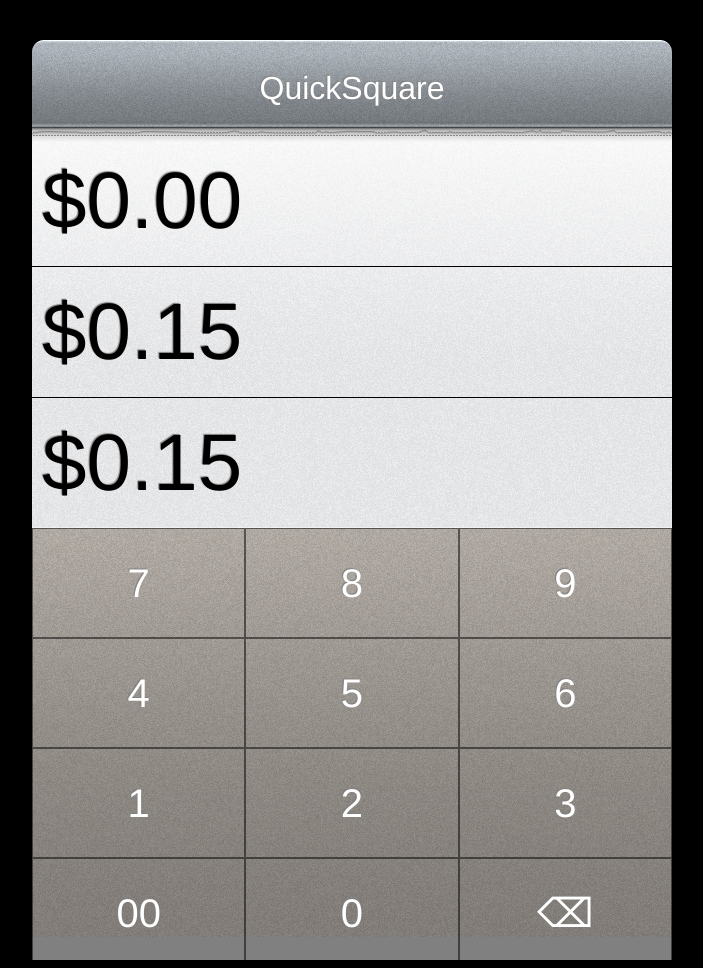
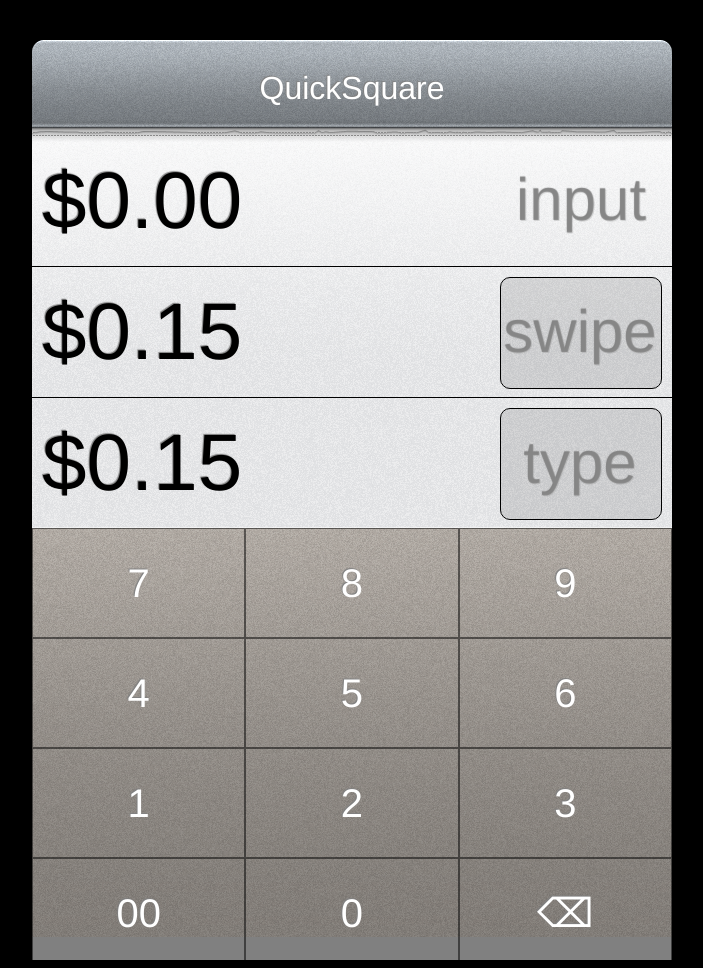
Before and after one commit to will/quicksquare, a plain HTML site: page index.html in a window 1280 px wide. Shown: the whole page, without its empty margins (288-991 px from the left). Drawn offline with Linux system fonts and the light colour scheme.

Commit message:
square links

```diff
--- a/behavior.js
+++ b/behavior.js
@@ -4,9 +4,11 @@
   var inputPrice = inputAsNumber();
   var swipePrice = priceWithFee(inputPrice, 1.0275);
   var typedPrice = priceWithFee(inputPrice, 1.0350);
-  $('.input').html(inputPrice);
-  $('.charge.swipe').html(swipePrice);
-  $('.charge.type').html(typedPrice);
+  $('.input .number').html(inputPrice);
+  $('.charge.swipe .number').html(swipePrice);
+  $('.charge.swipe a').attr('href', squareURL(swipePrice));
+  $('.charge.type .number').html(typedPrice);
+  $('.charge.type a').attr('href', squareURL(typedPrice));
 };
 
 function inputAsNumber() {
@@ -17,6 +19,10 @@
 
 function priceWithFee(price, rate) {
   return ((price * rate) + 0.15).toFixed(2);
+}
+
+function squareURL(price) {
+  return "square://pay?currency=USD&amount="+price
 }
 
 var press = function(){
--- a/index.html
+++ b/index.html
@@ -16,9 +16,18 @@
         </div>
       </div>
       <div class='note'>
-        <div class='input'></div>
-        <div class='charge swipe'></div>
-        <div class='charge type'></div>
+        <div class='input'>
+          <span class="number"></span>
+          <span class="desc">input</span>
+        </div>
+        <div class='charge swipe'>
+          <span class="number"></span>
+          <a href=''>swipe</a>
+        </div>
+        <div class='charge type'>
+          <span class="number"></span>
+          <a href=''>type</a>
+        </div>
       </div>
       <div class='keys'>
         <div class='keyrow'>
--- a/style.css
+++ b/style.css
@@ -28,8 +28,6 @@
   width: 640px;
   height: 392px;
   background: gray url('img/notepaper.png') no-repeat top left;
-  color: black;
-  font-size: 5em;
 }
 
 .note>div {
@@ -37,7 +35,31 @@
   height: 110px;
   line-height: 110px;
 }
-.note>div:before { content: "$"; }
+
+.number {
+  color: black;
+  font-size: 5em;
+  display: inline-block;
+  width: 440px;
+  overflow: hidden;
+}
+
+.number:before { content: "$"; }
+
+.note .input .desc, .charge a {
+  float: right;
+  font-size: 3.75em;
+  color: rgba(150,150,150,0.25);
+  width: 160px;
+  text-align: center;
+}
+
+.charge a {
+  text-decoration: none;
+  border-radius: 10px;
+  border: 1px solid black;
+  background-color: rgba(0,0,0,0.10);
+}
 
 .charge {
   border-top: 1px solid black;
```
